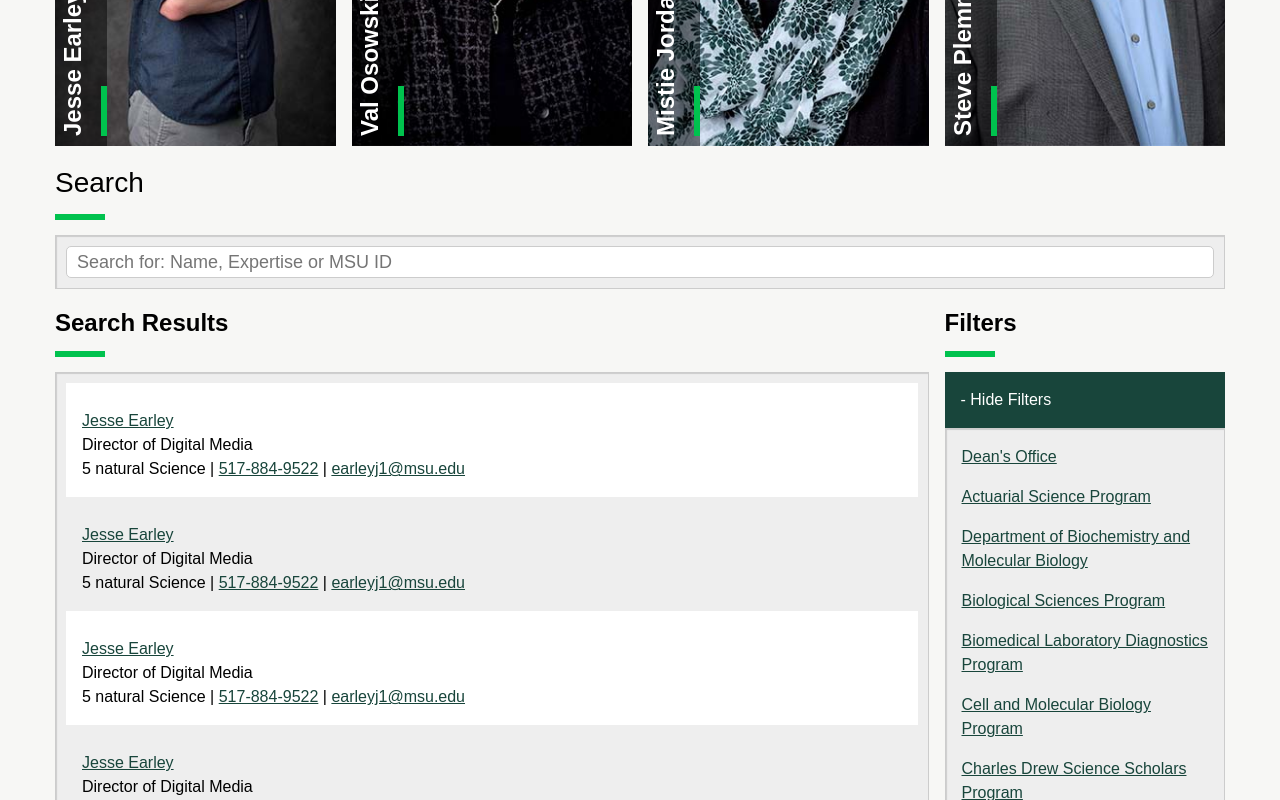
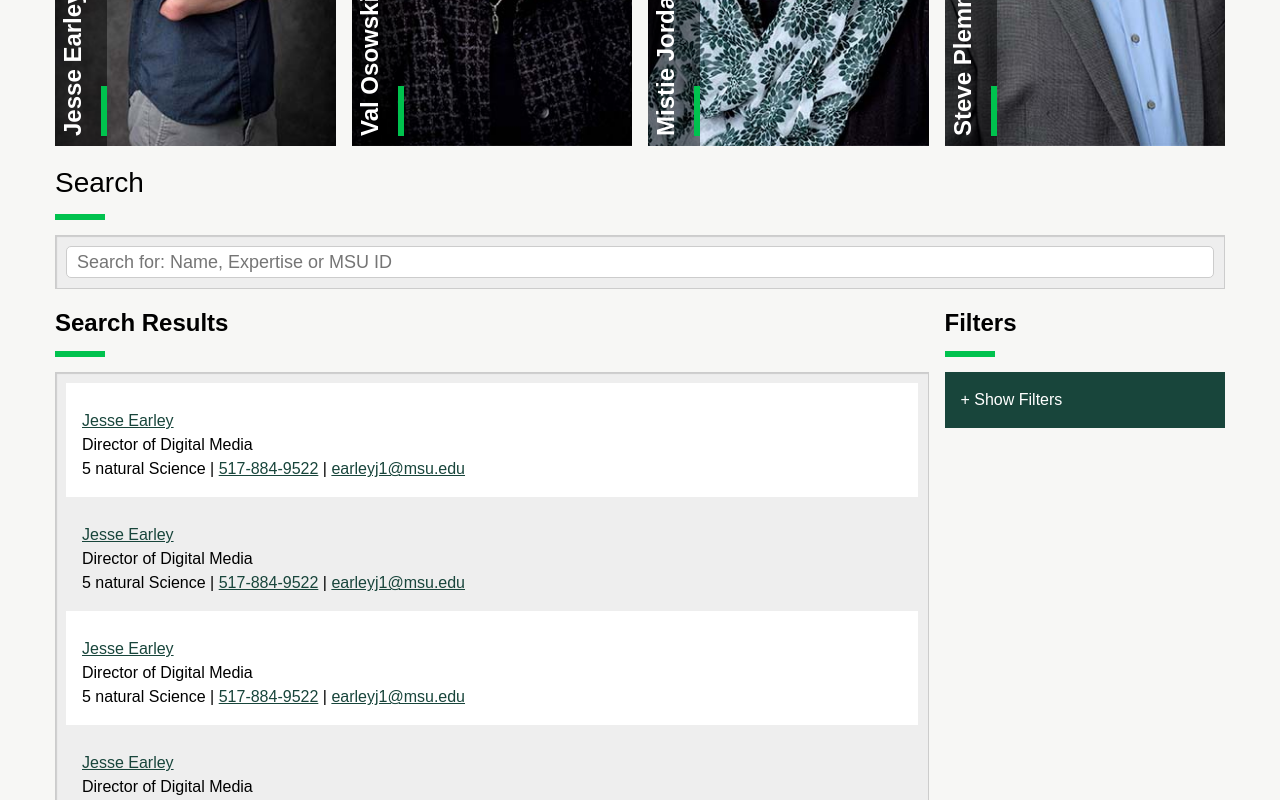
Before and after one commit to JesseEarley/natsci-directory, a plain HTML site: page expertsHome.html in a window 1280 px wide. Both pictures are taken after a click on the button "- Hide Filters". Shown: the part 719-1519 px from the top of the page. Drawn offline with Linux system fonts and the light colour scheme.

Commit message:
updating

```diff
--- a/expertsHome.html
+++ b/expertsHome.html
@@ -1520,5 +1520,30 @@
         </footer>
 
         <script src="js/scripts.min.js" async defer></script>
+
+        <script>
+document.addEventListener("DOMContentLoaded", function() {
+
+/* Add event listeners to collapsible elements. On click, toggle hide/show of collapsible content. */
+if(document.getElementsByClassName("button-collapsible").length > 0){ //If the element exists on the page
+    let collapsible = document.getElementsByClassName("button-collapsible"); //Grab all the elements
+    for (i = 0; i < collapsible.length; i++) { //Loop and add an event listener to each
+        collapsible[i].addEventListener("click", function() {
+            let content = this.nextElementSibling;
+            if (content.style.display === "block") { //If visible, need to hide
+                content.style.display = "none";
+                this.innerHTML = "+ Show Filters"
+                this.setAttribute('aria-expanded', false);
+            }
+            else {
+                content.style.display = "block"; //If hidden, need to show
+                this.innerHTML = "- Hide Filters"
+                this.setAttribute('aria-expanded', true);
+            }
+        });
+    }
+}
+});
+            </script>
     </body>
 </html>
```
